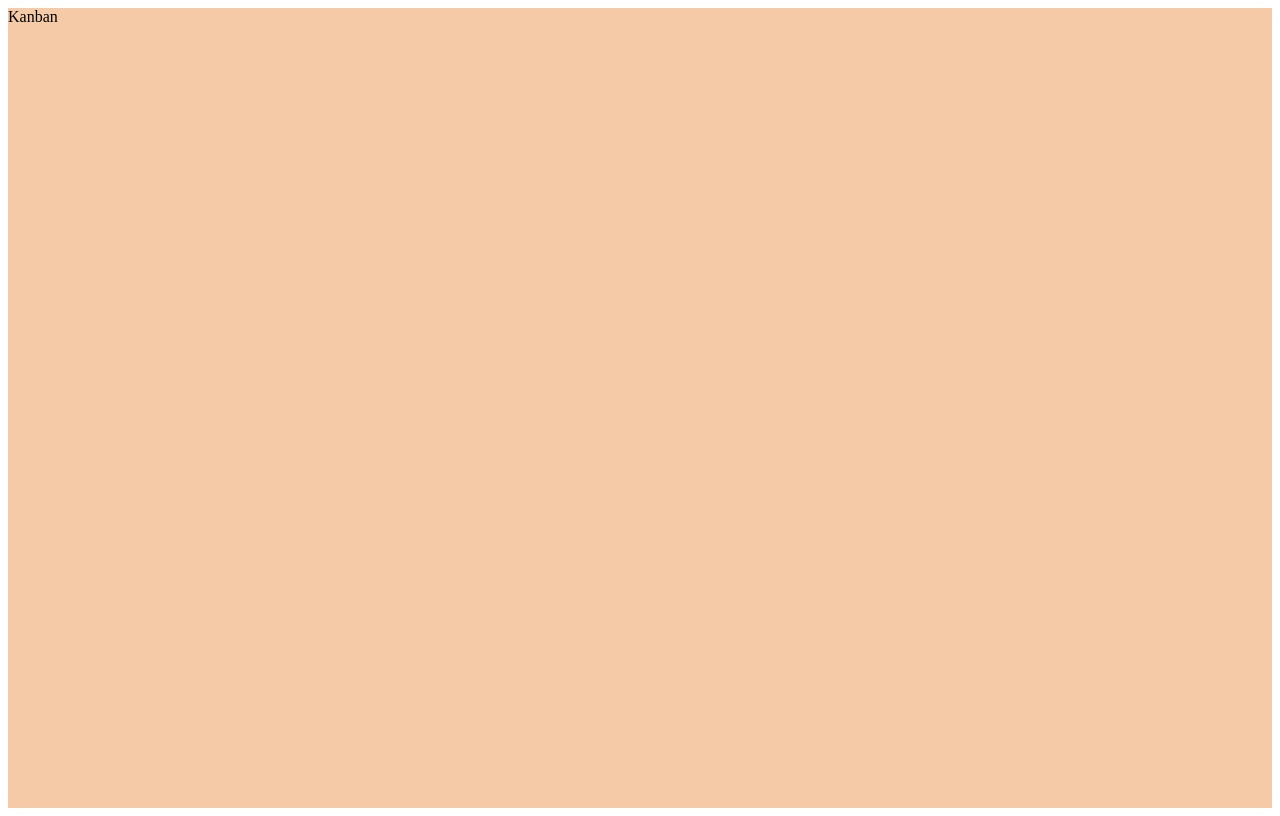
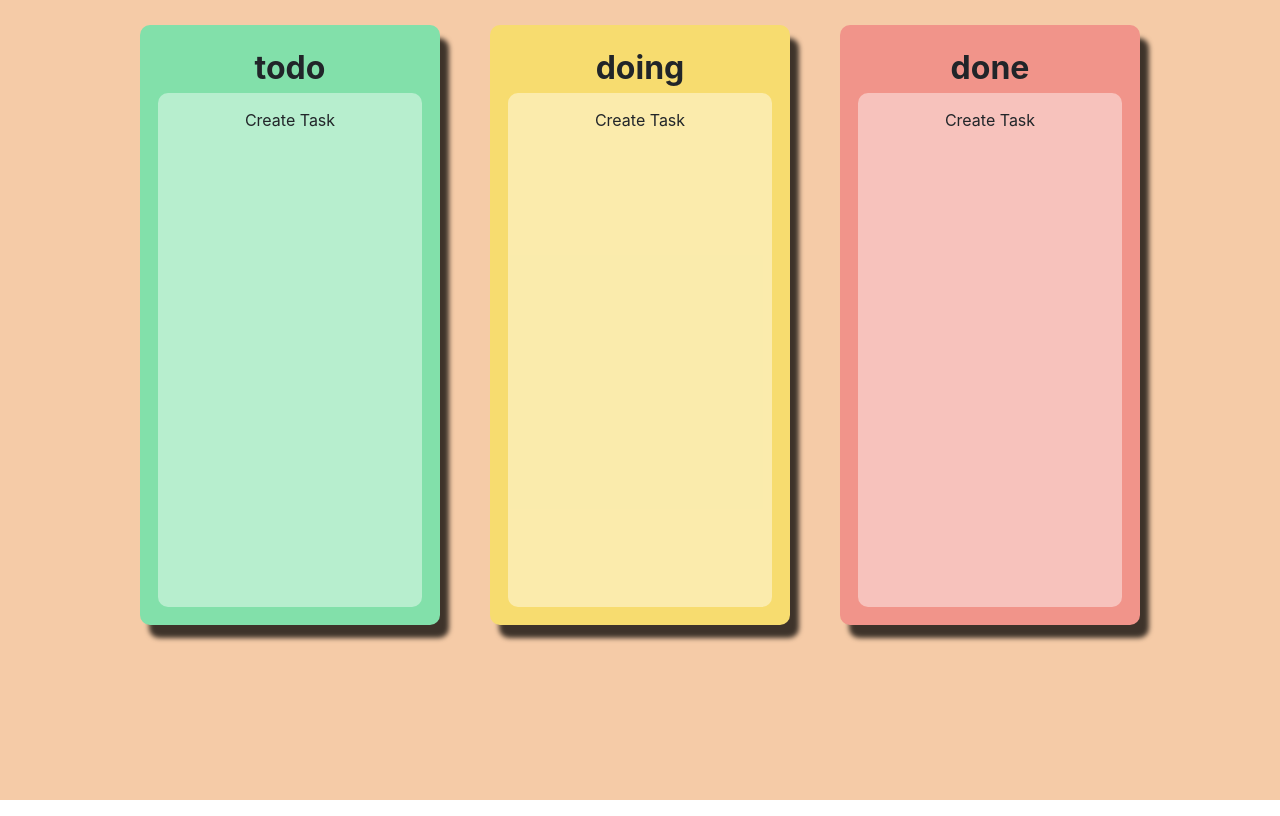
Before and after one commit to Siriwats/kanban-project-bsru, a Vue app: page / in a window 1280 px wide. Built offline with nearby package versions, Linux system fonts and the light colour scheme.

Commit message:
add bootstrap

```diff
--- a/package.json
+++ b/package.json
@@ -8,6 +8,8 @@
     "lint": "vue-cli-service lint"
   },
   "dependencies": {
+    "bootstrap": "^4.5.3",
+    "bootstrap-vue": "^2.20.1",
     "core-js": "^3.6.5",
     "vue": "^2.6.11"
   },
--- a/src/App.vue
+++ b/src/App.vue
@@ -1,19 +1,39 @@
 <template>
   <div id="app">
-    <Kanban/>
-
+    <Kanban :data="data"/>
   </div>
 </template>
 
 <script>
-import Kanban from "./components/Kanban"
+import Kanban from "./components/Kanban";
 
 export default {
-  name: 'App',
+  name: "App",
   components: {
-    Kanban
-  }
-}
+    Kanban,
+  },
+  data() {
+    return {
+      data: [
+        {
+          name: "todo",
+          color: "#82E0AA",
+          tasks:[]
+        },
+        {
+          name: "doing",
+          color: "#F7DC6F",
+          tasks:[]
+        },
+        {
+          name: "done",
+          color: "#F1948A",
+          tasks:[]
+        },
+      ],
+    };
+  },
+};
 </script>
 
 <style>
--- a/src/components/Kanban.vue
+++ b/src/components/Kanban.vue
@@ -1,20 +1,80 @@
 <template>
-    <div class="kanban">
-        Kanban
+  <div class="kanban">
+    <div
+      class="column"
+      :style="{ backgroundColor: column.color }"
+      v-for="(column, index) in data"
+      :key="index"
+    >
+        <div class="column-header">
+            {{column.name}}
+        </div>
+        <div class="column-body">
+            <div class="create-task" @click="create_task(index)">Create Task</div>
+        </div>
+
+
     </div>
+    <b-modal ref="create-task-modal" title="Create Task">
+    <p class="my-4">Hello from modal!</p>
+  </b-modal>
+  </div>
 </template>
 
 <script>
 export default {
-
-}
+  props: {
+    data: Array,
+  },
+  methods:{
+      create_task(index_column){
+          console.log(index_column);
+         this.$refs["create-task-modal"].show()
+      }
+  }
+};
 </script>
 
 <style>
-.kanban{
+.kanban {
+  width: 100%;
+  height: 100%;
+  background-color: #f5cba7;
+  text-align: center;
+}
+.column {
+  height: 600px;
+  width: 300px;
+  border-radius: 10px;
+  display: inline-block;
+  margin: 25px;
+  padding: 18px;
+  -webkit-box-shadow: 9px 13px 5px 0px rgba(0, 0, 0, 0.75);
+  -moz-box-shadow: 9px 13px 5px 0px rgba(0, 0, 0, 0.75);
+  box-shadow: 9px 13px 5px 0px rgba(0, 0, 0, 0.75);
+}
+.column-header{
+    display: flex;
+    align-items: center;
+    justify-content: center;
+    height: 50px;
+    font-size: 32px;
+    font-weight: bold;
+}
+.column-body{
+    height: calc(100% - 50px);
+    border-radius: 10px;
+    padding: 5px;
+    background-color: rgba(255, 255, 255, 0.425);
+}
+.create-task{
     width: 100%;
-    height: 100%;
-    background-color: #F5CBA7;
-
+    height: auto;
+    padding: 10px;
+    border-radius: 5px;
+    cursor: pointer;
+}
+.create-task:hover{
+    background-color: #7FB3D5;
 }
 </style>
```
Also changed, not shown: src/main.js (+8 -0 lines).
